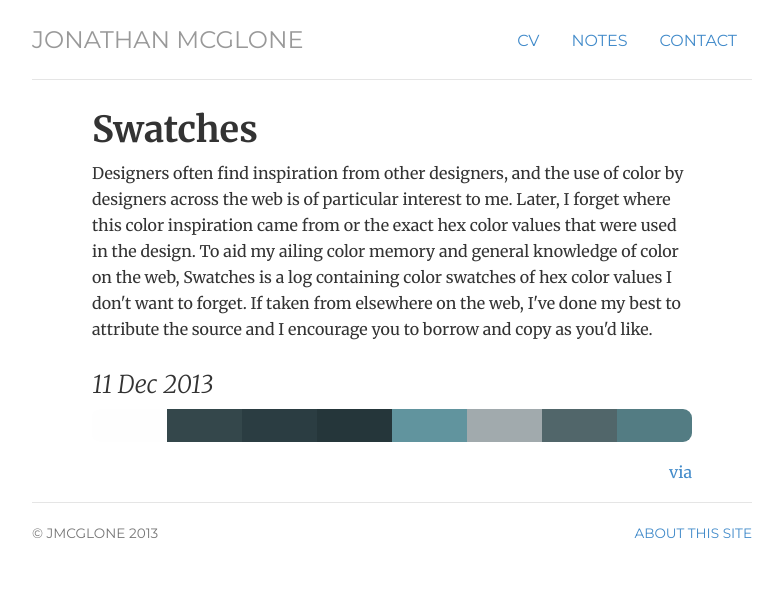
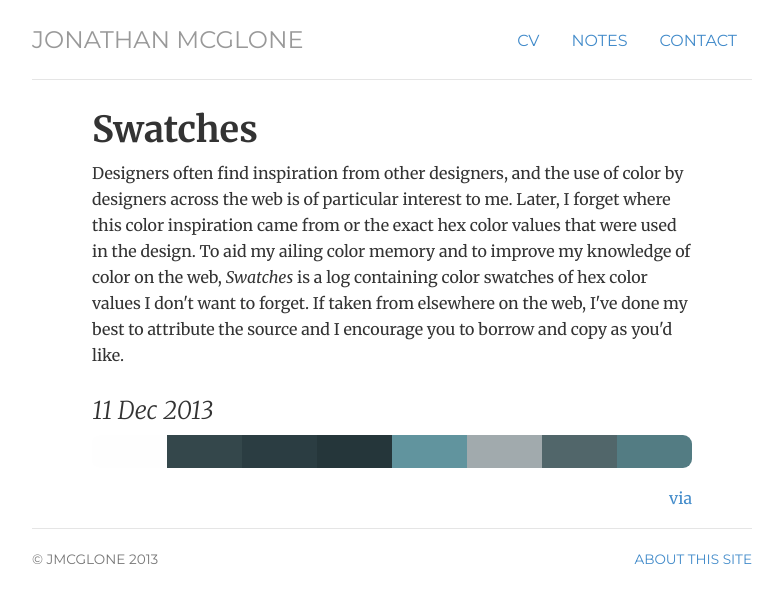
Before and after one commit to jmcglone/jmcglone.github.io, a Jekyll site: the page built from swatches/index.html, in a window 1280 px wide. Shown: the top 603 px of the page, without its empty margins (248-1031 px from the left). Built offline with Jekyll 4.4.1, drawn with Linux system fonts in a browser that asks for light colours.

Commit message:
Update index.html
emphasize swatches

```diff
--- a/swatches/index.html
+++ b/swatches/index.html
@@ -5,7 +5,7 @@
 
 <div class="swatches">
   <h1 class="title">Swatches</h1>
-  <p>Designers often find inspiration from other designers, and the use of color by designers across the web is of particular interest to me. Later, I forget where this color inspiration came from or the exact hex color values that were used in the design. To aid my ailing color memory and general knowledge of color on the web, Swatches is a log containing color swatches of hex color values I don't want to forget. If taken from elsewhere on the web, I've done my best to attribute the source and I encourage you to borrow and copy as you'd like.</p>
+  <p>Designers often find inspiration from other designers, and the use of color by designers across the web is of particular interest to me. Later, I forget where this color inspiration came from or the exact hex color values that were used in the design. To aid my ailing color memory and to improve my knowledge of color on the web, <em>Swatches</em> is a log containing color swatches of hex color values I don't want to forget. If taken from elsewhere on the web, I've done my best to attribute the source and I encourage you to borrow and copy as you'd like.</p>
 
   <!-- 11 Dec 2013 -->
   <div class="swatch-log single">
```
